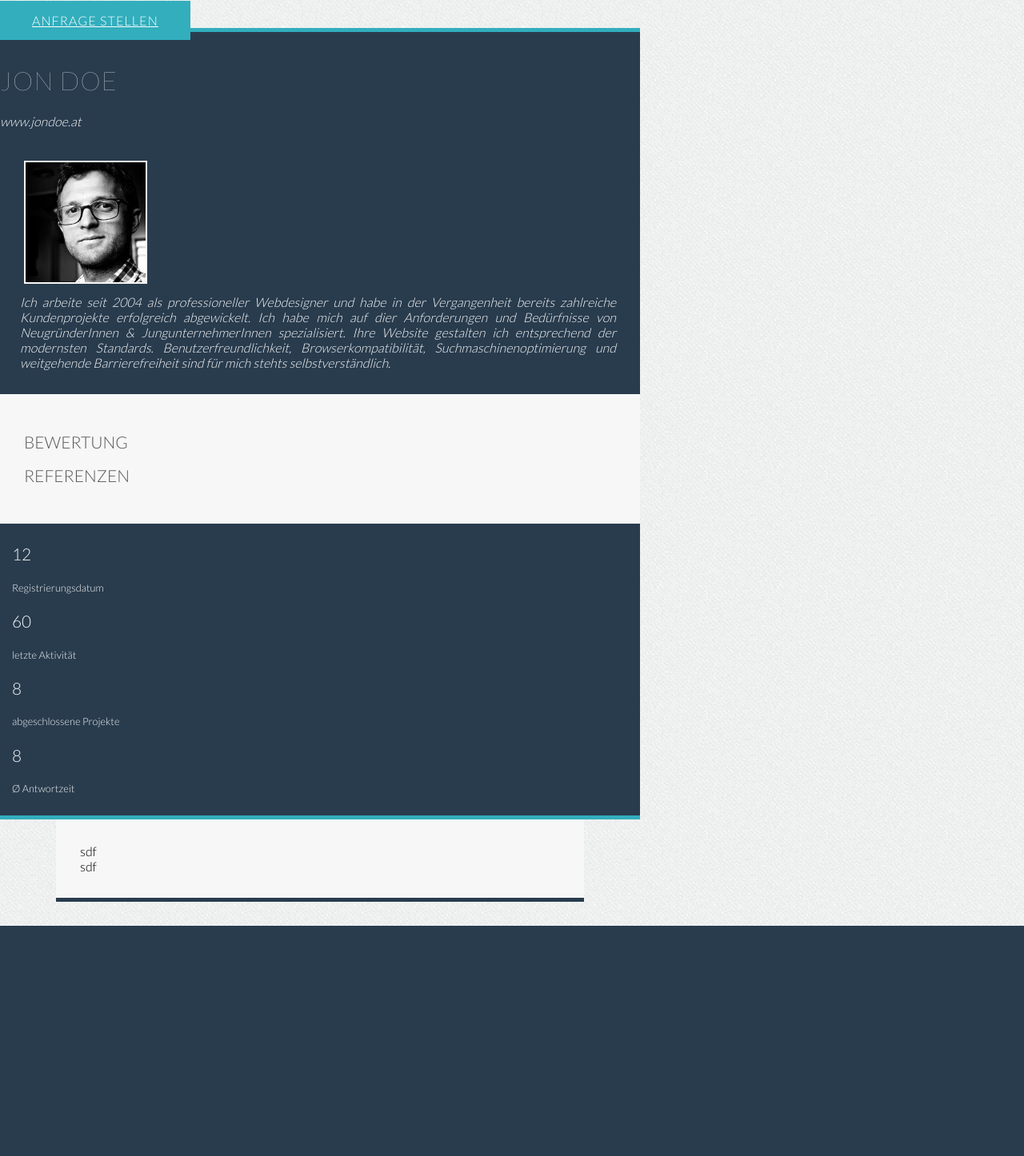
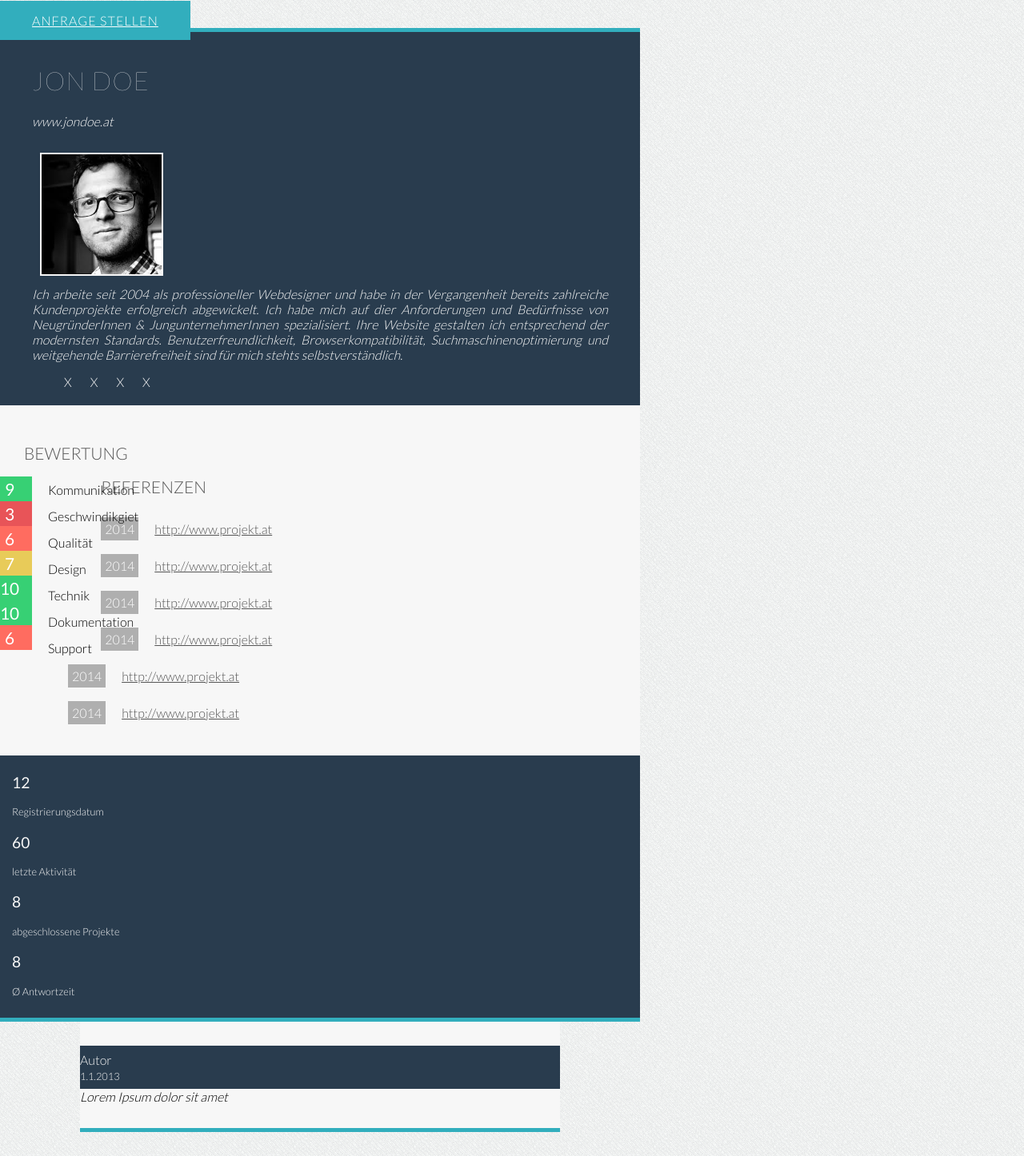
Before and after one commit to Joekant/calculi, a PHP site: page /profile.html in a window 1280 px wide. Shown: the part 233-1679 px from the top of the page at 80% size. Before the commit the page ends 1391 px from the top, so only its background shows below. Run offline with PHP 8.4, Linux system fonts and the light colour scheme; style sheets or scripts are compiled from the project's sources.

Commit message:
Updated profile.html
- small changes & extensions

```diff
--- a/html/css/app.css
+++ b/html/css/app.css
@@ -494,16 +494,16 @@ aside #logo-dark {
 /* line 604, ../scss/app.scss */
 #container-profile .row {
   max-width: 800px; }
-
-/* line 609, ../scss/app.scss */
-.button {
+/* line 608, ../scss/app.scss */
+#container-profile .button {
   margin-top: 120px; }
 
 /* line 615, ../scss/app.scss */
 #profile-head {
   border-top: 5px solid #32aebd;
+  padding: 0px 40px;
   /*border-bottom:5px solid $primary-color;*/ }
-  /* line 620, ../scss/app.scss */
+  /* line 621, ../scss/app.scss */
   #profile-head h1 {
     padding-top: 20px;
     color: #f7f7f7;
@@ -511,51 +511,109 @@ aside #logo-dark {
     letter-spacing: 1px;
     font-weight: 200;
     font-size: 2em; }
-  /* line 629, ../scss/app.scss */
+  /* line 630, ../scss/app.scss */
   #profile-head #website {
     font-style: italic;
-    color: #f7f7f7; }
-  /* line 634, ../scss/app.scss */
+    color: #f7f7f7;
+    padding-bottom: 20px; }
+  /* line 636, ../scss/app.scss */
   #profile-head #description {
     text-align: justify;
     font-style: italic;
-    padding: 0px 30px 0px 25px; }
-  /* line 640, ../scss/app.scss */
+    padding: 0px 30px -10px 25px; }
+  /* line 642, ../scss/app.scss */
   #profile-head img {
-    margin: 10px 30px;
+    margin: 10px;
     width: 150px;
     border: 2px solid #f7f7f7; }
+    @media only screen and (max-width: 40em) {
+      /* line 642, ../scss/app.scss */
+      #profile-head img {
+        display: block;
+        margin: 0px auto;
+        margin-bottom: 20px; } }
+  /* line 654, ../scss/app.scss */
+  #profile-head ul {
+    margin: 0px; }
+    /* line 657, ../scss/app.scss */
+    #profile-head ul li {
+      display: inline-block;
+      padding: 15px 20px 20px 0px; }
 
-/* line 647, ../scss/app.scss */
+/* line 664, ../scss/app.scss */
 #profile-body {
   background-color: #f7f7f7;
   padding: 30px; }
-  /* line 651, ../scss/app.scss */
+  /* line 668, ../scss/app.scss */
   #profile-body h2 {
     font-size: 1.3em;
     text-transform: uppercase;
     font-weight: 300; }
+  /* line 674, ../scss/app.scss */
+  #profile-body ul {
+    margin: 0px; }
+    /* line 677, ../scss/app.scss */
+    #profile-body ul li {
+      padding: 7px 15px; }
+  /* line 682, ../scss/app.scss */
+  #profile-body #categories {
+    position: absolute;
+    left: 5px; }
+  /* line 687, ../scss/app.scss */
+  #profile-body #points {
+    float: left;
+    position: relative;
+    left: -86px; }
+    /* line 691, ../scss/app.scss */
+    #profile-body #points li {
+      color: white;
+      text-align: center;
+      font-weight: 400;
+      font-size: 1.3em;
+      padding: 3px 16px; }
+  /* line 701, ../scss/app.scss */
+  #profile-body #references span {
+    margin-right: 20px;
+    padding: 5px;
+    background-color: #afafaf;
+    color: white; }
+  /* line 708, ../scss/app.scss */
+  #profile-body #references li {
+    line-height: 2em; }
 
-/* line 658, ../scss/app.scss */
+/* line 714, ../scss/app.scss */
 #profile-statistics {
   /*border-top:5px solid $primary-color;*/
   border-bottom: 5px solid #32aebd;
   padding: 5px 0px 5px 15px; }
-  /* line 663, ../scss/app.scss */
+  /* line 719, ../scss/app.scss */
   #profile-statistics h3 {
     color: #f7f7f7;
-    font-size: 1.3em; }
-  /* line 668, ../scss/app.scss */
+    font-size: 1.2em;
+    line-height: 1em;
+    font-weight: 400; }
+  /* line 726, ../scss/app.scss */
   #profile-statistics h5 {
     color: #f7f7f7;
     font-size: 0.8em;
-    font-weight: 300; }
+    font-weight: 300;
+    line-height: 1em; }
 
-/* line 675, ../scss/app.scss */
+/* line 734, ../scss/app.scss */
 #profile-comments {
   margin: 0px auto;
   max-width: 600px;
-  border-bottom: 5px solid #293c4e;
+  border-bottom: 5px solid #32aebd;
   background-color: #f7f7f7;
-  padding: 30px;
+  padding: 30px 0px;
   margin-bottom: 30px; }
+  /* line 742, ../scss/app.scss */
+  #profile-comments .author {
+    padding: 8px 0px; }
+    /* line 745, ../scss/app.scss */
+    #profile-comments .author span {
+      color: #f7f7f7;
+      font-size: 0.8em; }
+  /* line 751, ../scss/app.scss */
+  #profile-comments .comment {
+    font-style: italic; }
--- a/html/profile.html
+++ b/html/profile.html
@@ -51,12 +51,10 @@
         <div id="profile-head" class="dark-bg">
           <div class="text-center">
             <h1>Jon Doe</h1>
-
             <div id="website">www.jondoe.at</div>
-
           </div>
 
-          <div class="row half-padding">
+          <div class="row">
             <div class="medium-3 columns picture">
               <img src="img/thumb.jpeg" alt="">
             </div>
@@ -64,15 +62,53 @@
               Ich arbeite seit 2004 als professioneller Webdesigner und habe in der Vergangenheit bereits zahlreiche Kundenprojekte erfolgreich abgewickelt. Ich habe mich auf dier Anforderungen und Bedürfnisse von NeugründerInnen & JungunternehmerInnen spezialisiert. Ihre Website gestalten ich entsprechend der modernsten Standards. Benutzerfreundlichkeit, Browserkompatibilität, Suchmaschinenoptimierung und weitgehende Barrierefreiheit sind für mich  stehts selbstverständlich.
             </div>
           </div>
+
+         <ul class="text-center">
+           <li>X</li>
+           <li>X</li>
+           <li>X</li>
+           <li>X</li>
+         </ul>
+
         </div>
 
         <div id="profile-body">
         <div class="row">
-          <div class="medium-4 columns ratings">
+          <div class="medium-4 columns" id="ratings">
             <h2>Bewertung</h2>
+            <div id="points">
+              <ul>
+                <li class="green-bg">9</li>
+                <li class="red-bg">3</li>
+                <li class="orange-bg">6</li>
+                <li class="yellow-bg">7</li>
+                <li class="green-bg">10</li>
+                <li class="green-bg">10</li>
+                <li class="orange-bg">6</li>
+              </ul>
+            </div>
+            <div id="categories">
+              <ul>
+                <li>Kommunikation</li>
+                <li>Geschwindikgiet</li>
+                <li>Qualität</li>
+                <li>Design</li>
+                <li>Technik</li>
+                <li>Dokumentation</li>
+                <li>Support</li>
+              </ul>
+            </div>
           </div>
-          <div class="medium-8 columns references">
+          <div class="medium-8 columns" id="references">
             <h2>Referenzen</h2>
+            <ul>
+              <li><span>2014</span><a href="">http://www.projekt.at</a></li>
+              <li><span>2014</span><a href="">http://www.projekt.at</a></li>
+              <li><span>2014</span><a href="">http://www.projekt.at</a></li>
+              <li><span>2014</span><a href="">http://www.projekt.at</a></li>
+              <li><span>2014</span><a href="">http://www.projekt.at</a></li>
+              <li><span>2014</span><a href="">http://www.projekt.at</a></li>
+            </ul>
           </div>
         </div>
         </div>
@@ -100,13 +136,12 @@
 
         <div id="profile-comments">
           <div class="row">
-            <div class="medium-4 columns">sdf</div>
-            <div class="medium-4 columns">sdf</div>
-
+            <div class="medium-4 columns author dark-bg text-center">
+              Autor<br />
+              <span>1.1.2013</span></div>
+            <div class="medium-8 columns comment">Lorem Ipsum dolor sit amet</div>
           </div>
         </div>
-
-
       </div>
     </div>
 
--- a/html/scss/app.scss
+++ b/html/scss/app.scss
@@ -604,17 +604,18 @@ aside {
 	.row {
 		max-width: 800px;
 	}
-}
 
-.button {
+	.button {
 
-	margin-top: 120px;
+		margin-top: 120px;
 
+	}
 }
 
 #profile-head {
 
 	border-top:5px solid $primary-color;
+	padding: 0px 40px;
 	/*border-bottom:5px solid $primary-color;*/
 
 	h1 {
@@ -629,18 +630,34 @@ aside {
 	#website {
 		font-style: italic;
 		color: $bg-color;
+		padding-bottom: 20px;
 	}
 
 	#description {
 		text-align: justify;
 		font-style: italic;
-		padding: 0px 30px 0px 25px;
+		padding: 0px 30px -10px 25px;
 	}
 
 	img {
-		margin: 10px 30px;
+		margin: 10px;
 		width: 150px;
 		border:2px solid $bg-color;
+
+		@media only screen and (max-width: 40em) {
+			display: block;
+			margin: 0px auto;
+			margin-bottom: 20px;
+		}
+	}
+
+	ul {
+		margin: 0px;
+
+		li {
+			display: inline-block;
+			padding: 15px 20px 20px 0px;
+		}
 	}
 }
 
@@ -653,6 +670,45 @@ aside {
 		text-transform: uppercase;
 		font-weight: 300;
 	}
+
+	ul {
+		margin: 0px;
+
+		li {
+			padding: 7px 15px;
+		}
+	}
+
+	#categories {
+		position: absolute;
+		left: 5px;
+	}
+
+	#points {
+		float: left;
+		position: relative;
+		left: -86px;
+		li {
+			color: white;
+			text-align: center;
+			font-weight: 400;
+			font-size: 1.3em;
+			padding: 3px 16px;
+		}
+	}
+
+	#references {
+		span {
+			margin-right: 20px;
+			padding: 5px;
+			background-color: $lightgrey;
+			color: white;
+		}
+
+		li {
+			line-height: 2em;
+		}
+	}
 }
 
 #profile-statistics {
@@ -662,23 +718,37 @@ aside {
 
 	h3 {
 		color: $bg-color;
-		font-size: 1.3em;
+		font-size: 1.2em;
+		line-height: 1em;
+		font-weight: 400;
 	}
 
 	h5 {
 		color: $bg-color;
 		font-size: 0.8em;
 		font-weight: 300;
+		line-height: 1em;
 	}
 }
 
 #profile-comments {
 	margin: 0px auto;
-
 	max-width: 600px;
-	border-bottom: 5px solid $secondary-color;
+	border-bottom: 5px solid $primary-color;
 	background-color: $bg-color;
-	padding: 30px;
+	padding: 30px 0px;
 	margin-bottom: 30px;
 
+	.author {
+		padding: 8px 0px;
+
+		span {
+			color: $bg-color;
+			font-size: 0.8em;
+		}
+	}
+
+	.comment {
+		font-style: italic;
+	}
 }
```
Also changed, not shown: html/index.html (+1 -16 lines).
